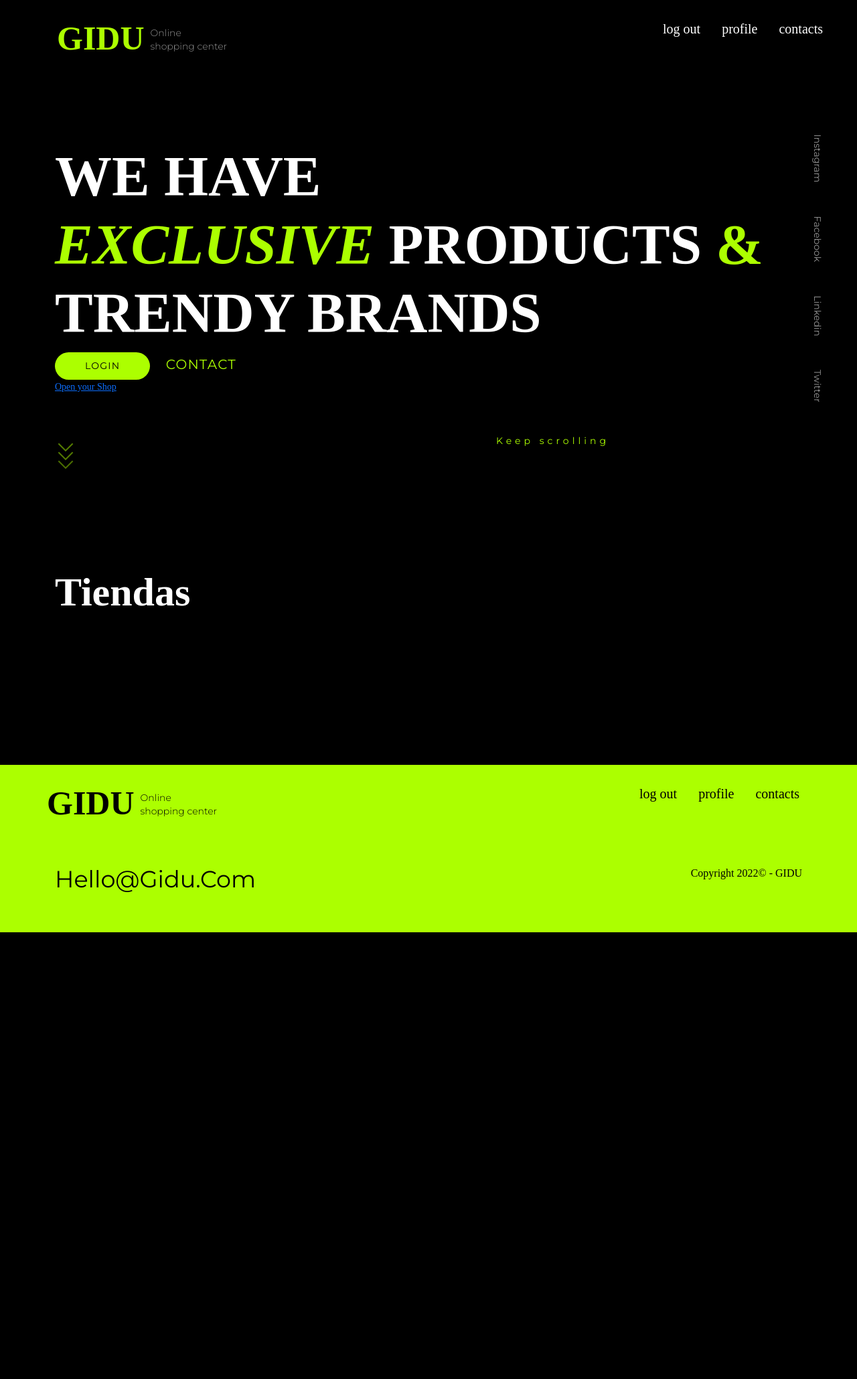
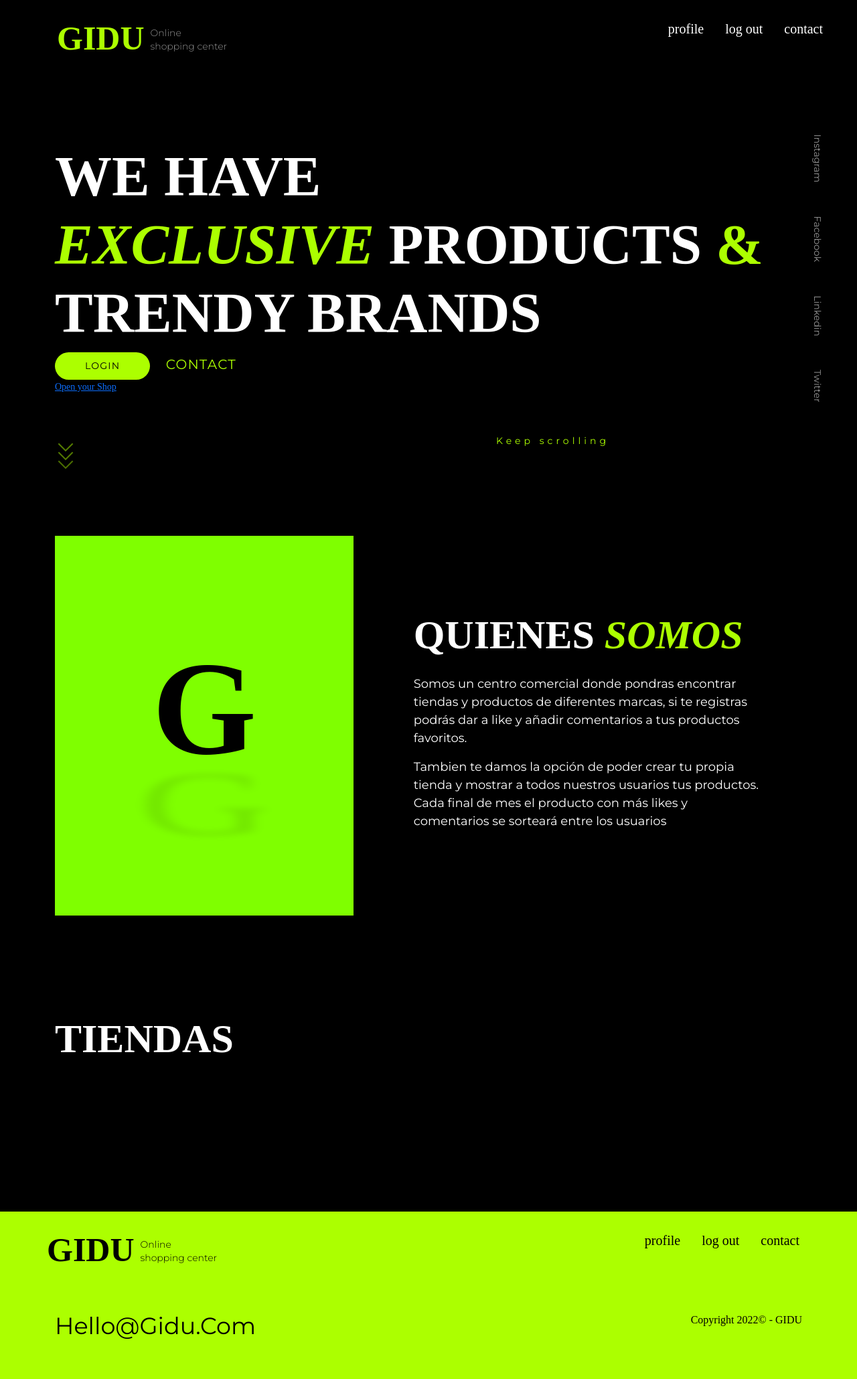
Before and after one commit to giovannitakeshisesta/centrocomercial1, a Node server app: page / in a window 1280 px wide. Shown: the whole page at 67% size. Before the commit the page ends 1392 px from the top, so only its background shows below. Run offline with Node 20, Linux system fonts and the light colour scheme; the visitor is signed in with stand-in values (Sample User, id 1); data that the repository does not hold is empty; some libraries are stand-ins or nearby versions; some web fonts are replaced.

Commit message:
SeccionHome

```diff
--- a/public/styles/main.css
+++ b/public/styles/main.css
@@ -37,6 +37,7 @@ h4 {
 
 h3.small {
     font-size: 60px;
+    text-transform: uppercase;
 }
 
 h5 {
@@ -180,6 +189,16 @@ button {
     border: none !important;
 }
 
+.text {
+    margin-top: 0;
+    margin-bottom: 1rem;
+    color: #fff;
+    font-family: 'Montserrat';
+    line-height: 150%;
+    font-size: 18px;
+}
+
+
 
 /* ----------------- */
 /* NAV */
@@ -220,7 +239,23 @@ nav {
 }
 
 .imagotipo {
-    font-size: 60px;
+    top: 70px;
+    font-size: 200px;
+    color: #000;
+    animation: movidito 4s infinite;
+}
+
+.imagotipo-down {
+    position: absolute;
+    z-index: 0;
+    top: 160px;
+    transform: scale(1,0.5);
+    filter: blur(10px);
+    animation: sombrita 4s infinite;
+    font-size: 320px;
+    color: #000;
+    z-index: 9999;
+    opacity: 0.1;
 }
 
 .nav-item {
@@ -916,8 +972,36 @@ input {
     margin-top: 35px;
 }
 
+#infoGidu {
+    margin-bottom: 100px;
+}
+
+.infoGidu-block_img {
+    position: relative;
+    width: 40%;
+    background: chartreuse !important;
+    background-position: center !important;
+    background-repeat: no-repeat !important;
+    background-size: cover !important;
+}
+
+.infoGidu-block_test {
+    width: 57%;
+    padding: 10% 5%;
+}
+
+@keyframes sombrita {
+	0% {transform: scale(1,0.5); filter: blur(15px);}
+	50% {transform: scale(0.7,0.35); filter: blur(7px);}
+	100% {transform: scale(1,0.5); filter: blur(15px);}
+}
 
 
+@keyframes movidito {
+	0% {margin-top: -200px;}
+	50% {margin-top: -150px;}
+	100% {margin-top: -200px;}
+}
 
 @-webkit-keyframes slideInRight {
 from {
--- a/views/misc/home.hbs
+++ b/views/misc/home.hbs
@@ -13,10 +13,7 @@
     </div>
 
     {{#ifDueñoisOff dueño=currentUser.dueño}}
-    <a href="/tienda/create">Open your Shop</a>
-    {{!-- <form method="POST" action="/editUser/{{currentUser.id}}/abreTienda">
-        <button type="submit" class="btn-brand-2 input-createTienda">Open your Shop!</button>
-    </form>  --}}
+      <a href="/tienda/create">Open your Shop</a>
     {{/ifDueñoisOff }}
   </div>
 
@@ -34,10 +31,27 @@
 			<span class="m_scroll_arrows trei"></span>
 		</div>
   </div>
-
-  {{!-- <p class="logo color-brand imagotipo">G</p> --}}
   <p class="keep-scrolling">Keep scrolling</p>
 </div>
+
+<section id="infoGidu">
+  <div class="container">
+    <div class="infoGidu-block d-flex justify-content-between">
+      <div class="infoGidu-block_img d-flex justify-content-center align-items-center">
+        {{!-- <div class="infoGidu-block_img_block"> --}}
+          <p class="logo color-brand imagotipo">G</p>
+          <p class="imagotipo-down">G</p>
+        {{!-- </div> --}}
+      </div>
+      <div class="infoGidu-block_test">
+        <h3 class="pb-3 small">Quienes <span class="montserrat color-brand">somos</span></h3>
+        <p class="text mb-3">Somos un centro comercial donde pondras encontrar tiendas y productos de diferentes marcas, si te registras podrás dar a like y añadir comentarios a tus productos favoritos.</p>
+        <p class="text">Tambien te damos la opción de poder crear tu propia tienda y mostrar a todos nuestros usuarios tus productos. Cada final de mes el producto con más likes y comentarios se sorteará
+           entre los usuarios</p>
+      </div>
+    </div>
+  </div>
+</section>
 
 
 <!-- Swiper Tiendas -->
@@ -45,27 +59,14 @@
   <h3 class="container pb-3 small">Tiendas</h3>
     <div class="swiper mySwiper container">
       <div class="swiper-wrapper">
-
       {{#each tiendas as |tienda|}}
-
         <div class="swiper-slide tienda-slide" style="background: url({{tienda.image}});">
           <a class="tiendalink-home" href="/tienda/{{tienda.id}}"></a>
         </div>
       {{/each}}
-
-        {{!-- style="background: url({{tienda.logo}});" --}}
-        {{!-- <div class="swiper-slide tienda-slide">Slide 2</div>
-        <div class="swiper-slide tienda-slide">Slide 3</div>
-        <div class="swiper-slide tienda-slide">Slide 4</div>
-        <div class="swiper-slide tienda-slide">Slide 5</div>
-        <div class="swiper-slide tienda-slide">Slide 6</div>
-        <div class="swiper-slide tienda-slide">Slide 7</div>
-        <div class="swiper-slide tienda-slide">Slide 8</div>
-        <div class="swiper-slide tienda-slide">Slide 9</div> --}}
       </div>
     </div>
 </div>
-
 
 <script>
   var swiper = new Swiper(".mySwiper", {
--- a/views/partials/navbar.hbs
+++ b/views/partials/navbar.hbs
@@ -11,18 +11,19 @@
       <ul class="d-flex">
 
         {{#if currentUser}}
+            {{#ifDueñoisOn dueño=currentUser.dueño}}
+              <li class="nav-item">
+                <a class="nav-link btn-brand-3" href="/tienda/your/{{currentUser.id}}">Your Shop</a>
+              </li>
+            {{/ifDueñoisOn }}
+
+            <li class="nav-item">
+                <a class="nav-link" href="/editUser">Profile</a>
+            </li>
+
             <li class="nav-item">
                 <a class="nav-link" href="/logout">Log out</a>
             </li>
-            <li class="nav-item">
-                <a class="nav-link" href="/editUser">Profile</a>
-            </li>
-            {{#ifDueñoisOn dueño=currentUser.dueño}}
-              <li class="nav-item">
-                <a class="nav-link" href="/tienda/your/{{currentUser.id}}">Your Shop</a>
-              </li>
-            {{/ifDueñoisOn }}
-
         {{else}}
             <li class="nav-item">
               <a class="nav-link" href="/register">Sign in</a>
@@ -32,7 +33,7 @@
             </li>
         {{/if}}
         <li class="nav-item">
-          <a class="nav-link" href="/map">Contacts</a>
+          <a class="nav-link" href="/map">Contact</a>
         </li>
 
       </ul>
--- a/views/tienda/tienda.hbs
+++ b/views/tienda/tienda.hbs
@@ -72,7 +72,7 @@
                     <p>{{producto.name}}</p>
                 </div>
 
-                <a href='/producto/{{producto.id}}' class="tiendalink-home" style="background: url({{producto.image1}});"></a>
+                <a href='/producto/{{producto.id}}' class="tiendalink-home {{#if ../currentUser}}noFullHeight{{/if}}" style="background: url({{producto.image1}});"></a>
 
                 {{!-- product like --}}
                 {{#if ../currentUser}}
```
Also changed, not shown: other parts of public/styles/main.css (+33 -4 lines).
